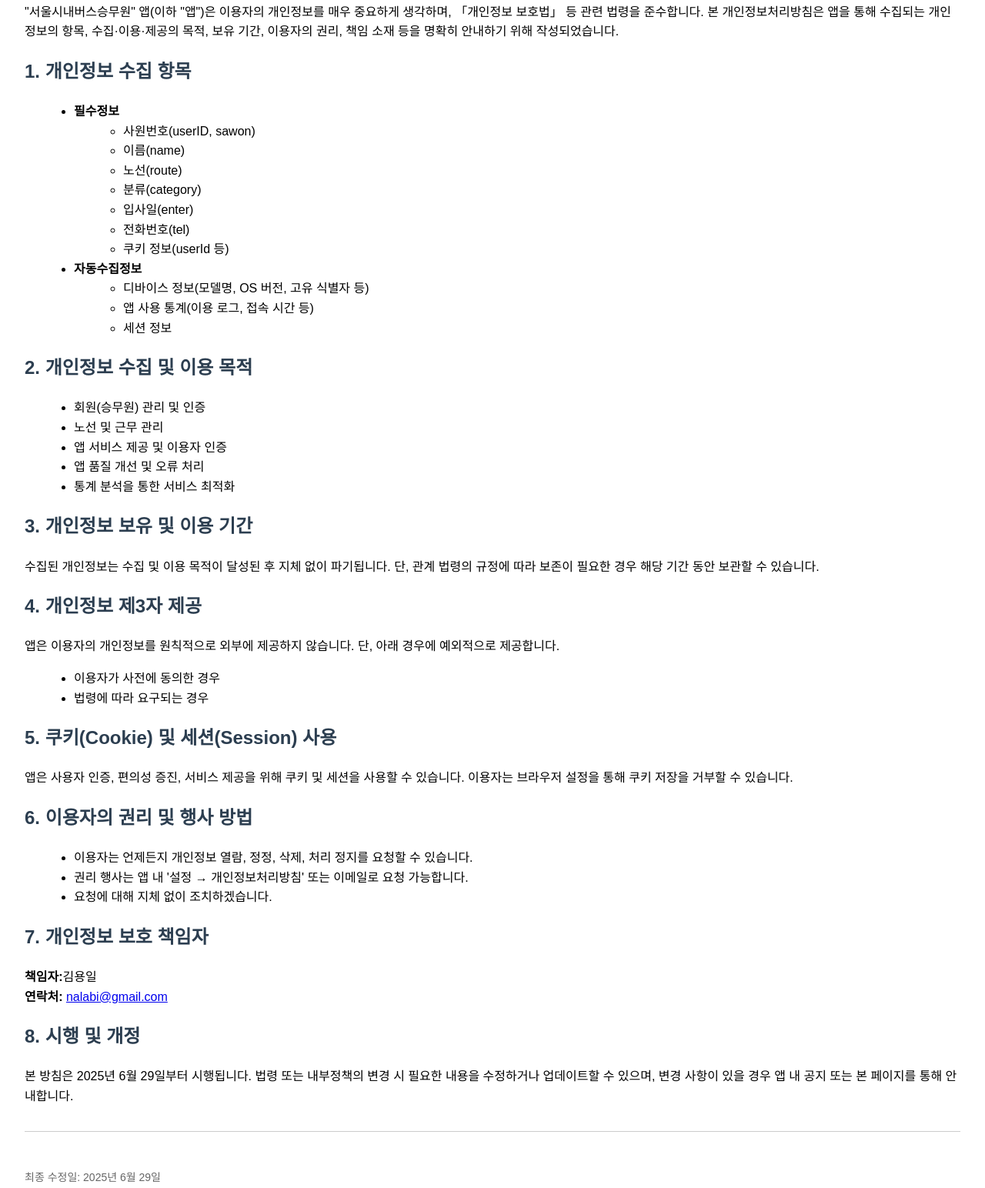
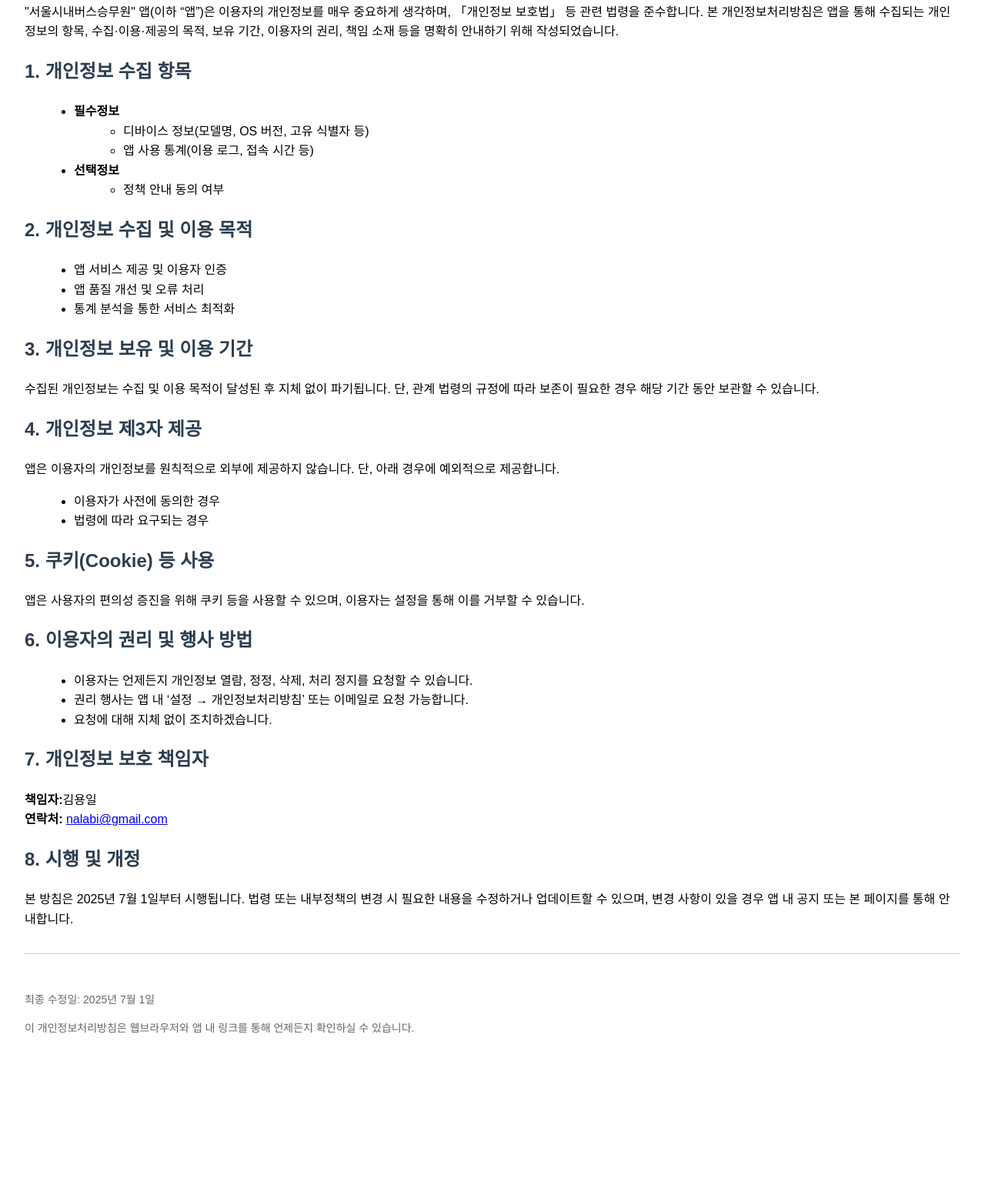
Before and after one commit to nalabiya/privacy-policy, a plain HTML site: page privacy_policy.html in a window 1280 px wide. Shown: the part 102-1646 px from the top of the page at 77% size. After the commit the page ends 1481 px from the top, so only its background shows below. Drawn offline with Linux system fonts and the light colour scheme.

Commit message:
Update privacy_policy.html

```diff
--- a/privacy_policy.html
+++ b/privacy_policy.html
@@ -14,34 +14,25 @@
 </head>
 <body>
   <h1>개인정보처리방침</h1>
-  <p>"서울시내버스승무원" 앱(이하 "앱")은 이용자의 개인정보를 매우 중요하게 생각하며, 「개인정보 보호법」 등 관련 법령을 준수합니다. 본 개인정보처리방침은 앱을 통해 수집되는 개인정보의 항목, 수집·이용·제공의 목적, 보유 기간, 이용자의 권리, 책임 소재 등을 명확히 안내하기 위해 작성되었습니다.</p>
+  <p>"서울시내버스승무원" 앱(이하 “앱”)은 이용자의 개인정보를 매우 중요하게 생각하며, 「개인정보 보호법」 등 관련 법령을 준수합니다. 본 개인정보처리방침은 앱을 통해 수집되는 개인정보의 항목, 수집·이용·제공의 목적, 보유 기간, 이용자의 권리, 책임 소재 등을 명확히 안내하기 위해 작성되었습니다.</p>
 
   <h2>1. 개인정보 수집 항목</h2>
   <ul>
     <li><strong>필수정보</strong>
       <ul>
-        <li>사원번호(userID, sawon)</li>
-        <li>이름(name)</li>
-        <li>노선(route)</li>
-        <li>분류(category)</li>
-        <li>입사일(enter)</li>
-        <li>전화번호(tel)</li>
-        <li>쿠키 정보(userId 등)</li>
+        <li>디바이스 정보(모델명, OS 버전, 고유 식별자 등)</li>
+        <li>앱 사용 통계(이용 로그, 접속 시간 등)</li>
       </ul>
     </li>
-    <li><strong>자동수집정보</strong>
+    <li><strong>선택정보</strong>
       <ul>
-        <li>디바이스 정보(모델명, OS 버전, 고유 식별자 등)</li>
-        <li>앱 사용 통계(이용 로그, 접속 시간 등)</li>
-        <li>세션 정보</li>
+        <li>정책 안내 동의 여부</li>
       </ul>
     </li>
   </ul>
 
   <h2>2. 개인정보 수집 및 이용 목적</h2>
   <ul>
-    <li>회원(승무원) 관리 및 인증</li>
-    <li>노선 및 근무 관리</li>
     <li>앱 서비스 제공 및 이용자 인증</li>
     <li>앱 품질 개선 및 오류 처리</li>
     <li>통계 분석을 통한 서비스 최적화</li>
@@ -57,13 +48,13 @@
     <li>법령에 따라 요구되는 경우</li>
   </ul>
 
-  <h2>5. 쿠키(Cookie) 및 세션(Session) 사용</h2>
-  <p>앱은 사용자 인증, 편의성 증진, 서비스 제공을 위해 쿠키 및 세션을 사용할 수 있습니다. 이용자는 브라우저 설정을 통해 쿠키 저장을 거부할 수 있습니다.</p>
+  <h2>5. 쿠키(Cookie) 등 사용</h2>
+  <p>앱은 사용자의 편의성 증진을 위해 쿠키 등을 사용할 수 있으며, 이용자는 설정을 통해 이를 거부할 수 있습니다.</p>
 
   <h2>6. 이용자의 권리 및 행사 방법</h2>
   <ul>
     <li>이용자는 언제든지 개인정보 열람, 정정, 삭제, 처리 정지를 요청할 수 있습니다.</li>
-    <li>권리 행사는 앱 내 '설정 → 개인정보처리방침' 또는 이메일로 요청 가능합니다.</li>
+    <li>권리 행사는 앱 내 ‘설정 → 개인정보처리방침’ 또는 이메일로 요청 가능합니다.</li>
     <li>요청에 대해 지체 없이 조치하겠습니다.</li>
   </ul>
 
@@ -74,11 +65,11 @@
   </p>
 
   <h2>8. 시행 및 개정</h2>
-  <p>본 방침은 2025년 6월 29일부터 시행됩니다. 법령 또는 내부정책의 변경 시 필요한 내용을 수정하거나 업데이트할 수 있으며, 변경 사항이 있을 경우 앱 내 공지 또는 본 페이지를 통해 안내합니다.</p>
+  <p>본 방침은 2025년 7월 1일부터 시행됩니다. 법령 또는 내부정책의 변경 시 필요한 내용을 수정하거나 업데이트할 수 있으며, 변경 사항이 있을 경우 앱 내 공지 또는 본 페이지를 통해 안내합니다.</p>
 
   <hr>
   <footer>
-    <p>최종 수정일: 2025년 6월 29일</p>
+    <p>최종 수정일: 2025년 7월 1일</p>
     <p>이 개인정보처리방침은 웹브라우저와 앱 내 링크를 통해 언제든지 확인하실 수 있습니다.</p>
   </footer>
 </body>
```
